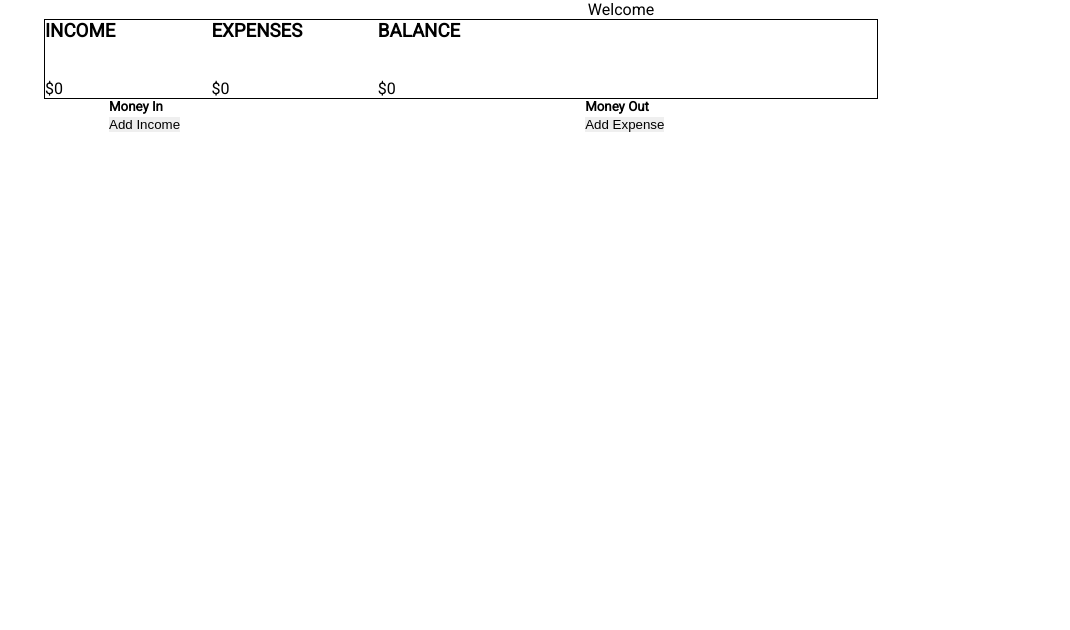
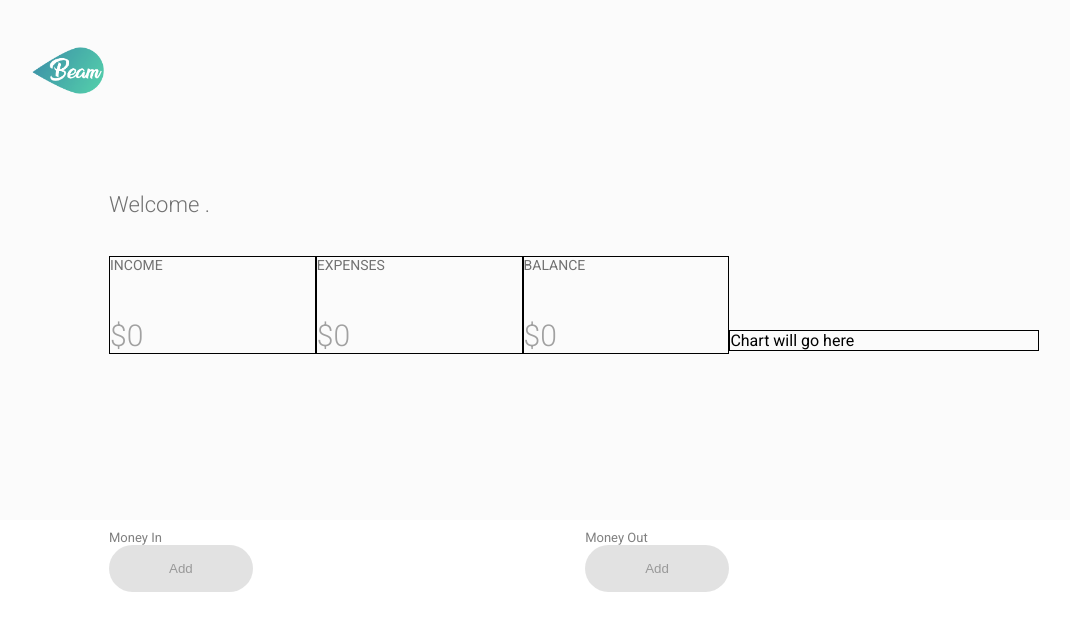
Before and after one commit to CUguru/new_beam_budget, a React (Create React App) app: page /dashboard in a window 1280 px wide. Shown: the top 630 px of the page, without its empty margins (19-1089 px from the left). Built offline with nearby package versions, Linux system fonts and the light colour scheme.

Commit message:
main styling for the dashboard page

```diff
--- a/src/App.css
+++ b/src/App.css
@@ -4,7 +4,7 @@
 
 .logo {
   position: absolute;
-  top: 8%;
+  top: 9%;
   left: 4%;
   width: 5%;
   /*border: 1px solid black;*/
@@ -13,8 +13,8 @@
 
 .logo--image {
   width: 70%;
-  min-width: 81.9px;
-  max-width: 90px;
+  min-width: 71.9px;
+  max-width: 81.9px;
 }
 
 .gradient-background {
@@ -98,43 +98,62 @@
 
 /* styling for amount display sections */
 .financial--summary {
+  /*border: 1px solid black;*/
+  width: 80%;
+  margin-right: auto;
+  margin-left: auto;
+  text-align: left;
+  padding-top: 39px;
+}
+.username--section {
+  width: 80%;
+  margin-left: auto;
+  margin-right: auto;
+  /*border: 1px solid black;*/
+  text-align: left;
+  padding-top: 12em;
+}
+
+#user-name {
+  font-size: 22px;
+  font-weight: 300;
+  font-style: normal;
+  font-stretch: normal;
+  line-height: normal;
+  letter-spacing: normal;
+  color: #717171;
+}
+
+.dashboard--upper-section {
+  height: 65vh;
+  min-height: 300px;
+  max-height: 640px;
+  background-color: rgba(246, 246, 246, 0.45);
+}
+
+.individual--amounts {
   display: inline-block;
-  width: 65%;
-  text-align: left;
+  width: 20%;
   border: 1px solid black;
 }
 
+.individual--amounts h3 {
+  font-size: 14px;
+  font-weight: 400;
+  color: #717171;
+}
+
+.amounts {
+  font-size: 30px;
+  color: #a1a1a1;
+  font-weight: 300;
+  padding-top: 1.5em;
+}
 .svg--chart {
   display: inline-block;
-  width: 25%;
-  /*background-color: red;*/
-  /*border: 1px solid black;*/
-  /*border-radius: 50%;*/
-  /*padding: 100px;*/
+  width: 30%;
+  border: 1px solid black;
 }
-/*.svg--placeholder {
-  width: 100%;
-  background-color: red;
-  padding: 20px;
-  border-radius: 50%;
-}*/
-.individual--amounts {
-  display: inline-block;
-  width: 20%;
-}
-
-.individual--amounts h3 {
-  padding-bottom: 2em;
-}
-/* dashboard styling
-/*.dashboard--upper-section {
-  background-color: rgba(246, 246, 246, 0.45);
-}
-#user-name {
-  border: 1px solid black;
-  width: 65%;
-  text-align: left;
-}*/
 
 /* list for data entries */
 .dashboard--log-section {
@@ -157,4 +176,22 @@
 
 .button--new-entry {
   border: none;
+  background-color: #dbdbdb;
+  border-radius: 50px;
+  padding: 1.2em 4.5em;
+  font-weight: 400;
+  color: #808080;
+  cursor: pointer;
+  opacity: .8;
+  transition: opacity .3s;
 }
+
+.button--new-entry:hover {
+  opacity: 1;
+}
+h5 {
+  font-size: 13px;
+  font-weight: 400;
+  padding-top: .8em;
+  color: #808080;
+}
--- a/src/Dashboard.js
+++ b/src/Dashboard.js
@@ -3,6 +3,7 @@ import './App.css';
 import { guid } from './helpers/helper'
 import PropTypes from 'prop-types'
 import { Link } from 'react-router-dom'
+import { greenLogo } from './importImages/images'
 
 class Dashboard extends Component {
     constructor(props) {
@@ -147,24 +148,31 @@ class Dashboard extends Component {
         // console.log(username);
         return (
             <div className='dashboard'>
+
                 <div className='dashboard--upper-section'>
-                    <p id='user-name'>Welcome { username }</p>
+                    <div className='logo' id='white-logo'>
+                        <img src={ greenLogo } className='logo--image' alt='Beam White Logo'/>
+                    </div>
+                    <div className='username--section'>
+                        <p id='user-name'>{`Welcome ${ username }.`}</p>
+                    </div>
+
                     <div className='financial--summary'>
                         <div className='individual--amounts'>
                             <h3>INCOME</h3>
-                            <p>{ `$${income}` }</p>
+                            <p className='amounts'>{ `$${income}` }</p>
                         </div>
                         <div className='individual--amounts'>
                             <h3>EXPENSES</h3>
-                            <p>{ `$${expenses}` }</p>
+                            <p className='amounts'>{ `$${expenses}` }</p>
                         </div>
                         <div className='individual--amounts'>
                             <h3>BALANCE</h3>
-                            <p>{ `$${budget}` }</p>
+                            <p className='amounts'>{ `$${budget}` }</p>
                         </div>
-                    </div>
-                    <div className='svg--chart'>
-                        <div className="svg--placeholder"></div>
+                        <div className='svg--chart'>
+                            <div className="svg--placeholder">Chart will go here</div>
+                        </div>
                     </div>
                 </div>
 
@@ -174,9 +182,9 @@ class Dashboard extends Component {
                         <ol className='type-columns income'>
                             {allItems.filter((item) => (
                                 item.type === 'income')).map((income) => (
-                                <li key={income.id} className="contact-details">
-                                    <p>{income.description}</p>
-                                    <p>{income.amount}</p>
+                                <li key={income.id} className="entry--details">
+                                    <p className="entry--description">{income.description}</p>
+                                    <p className="entry--amount">{income.amount}</p>
                                     <button onClick={() => this.deleteEntry(income)}>Delete</button>
                                 </li>
                             ))}
@@ -188,19 +196,19 @@ class Dashboard extends Component {
                             <label> Amount:<br />
                                 <input type="number" name="amount" placeholder="amount" value={this.state.amount} onChange={this.handleChange.bind(this)}/>
                             </label><br />
-                            <input type="submit" value="Submit" />
+                            <input type="submit" value="Save" />
                             <button onClick={this.toggleForm1}>Cancel</button>
                         </form>
-                        <button onClick={this.toggleForm1} className='button--new-entry'>Add Income</button>
+                        <button onClick={this.toggleForm1} className='button--new-entry'>Add</button>
                     </div>
                     <div className='expense--list'>
                         <h5>Money Out</h5>
                         <ol className='type-columns expenses'>
                             {allItems.filter((item) => (
                                 item.type === 'expense')).map((expense) => (
-                                <li key={expense.id} className="contact-details">
-                                    <p>{expense.description}</p>
-                                    <p>{expense.amount}</p>
+                                <li key={expense.id} className="entry--details">
+                                    <p className="entry--description">{expense.description}</p>
+                                    <p className="entry--amount">{expense.amount}</p>
                                     <button onClick={() => this.deleteEntry(expense)}>Delete</button>
                                 </li>
                             ))}
@@ -212,10 +220,10 @@ class Dashboard extends Component {
                             <label> Amount:<br />
                                 <input type="number" name="amount" placeholder="amount" value={this.state.amount} onChange={this.handleChange.bind(this)}/>
                             </label><br />
-                            <input type="submit" value="Submit" />
+                            <input type="submit" value="Save" />
                             <button onClick={this.toggleForm2}>Cancel</button>
                         </form>
-                        <button onClick={this.toggleForm2} className='button--new-entry'>Add Expense</button>
+                        <button onClick={this.toggleForm2} className='button--new-entry'>Add</button>
                     </div>
                 </div>
             </div>
--- a/src/index.css
+++ b/src/index.css
@@ -1,6 +1,7 @@
 * {
 	margin: 0;
 	padding: 0;
+	position: relative;
 }
 body {
   margin: 0;
```
